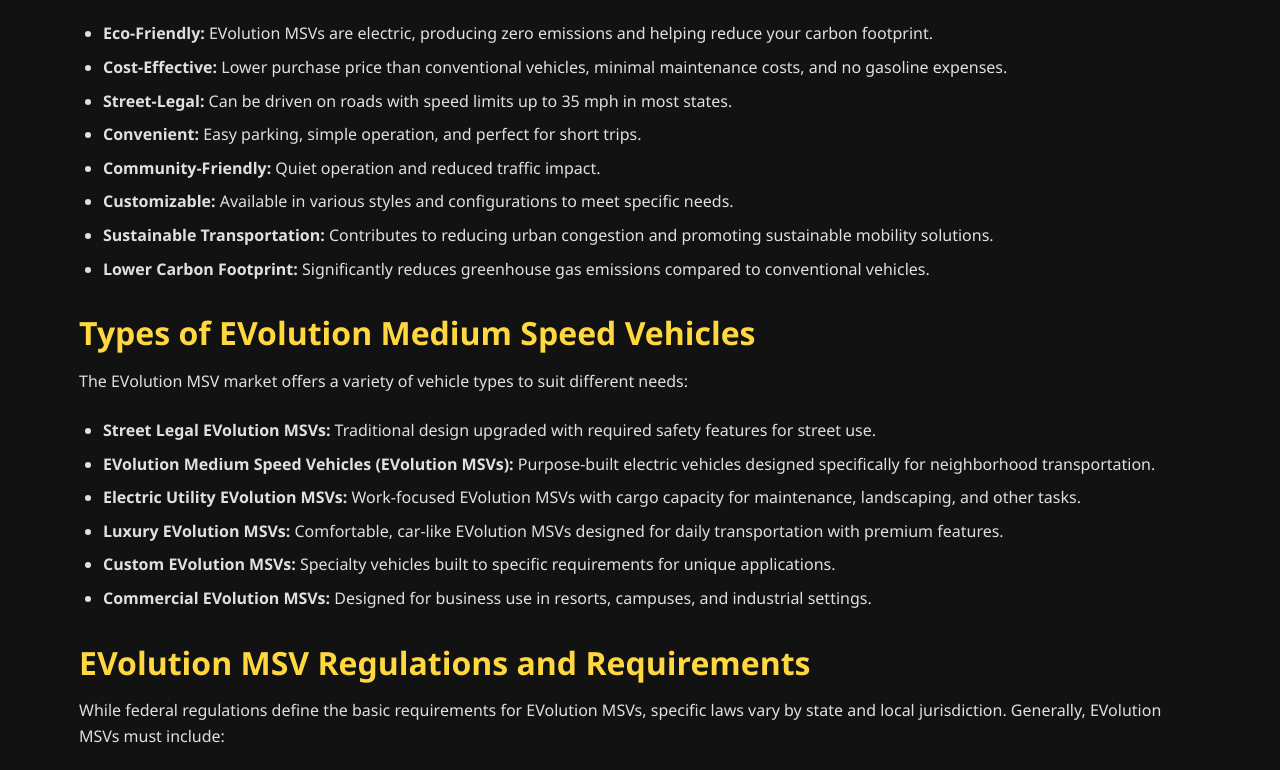
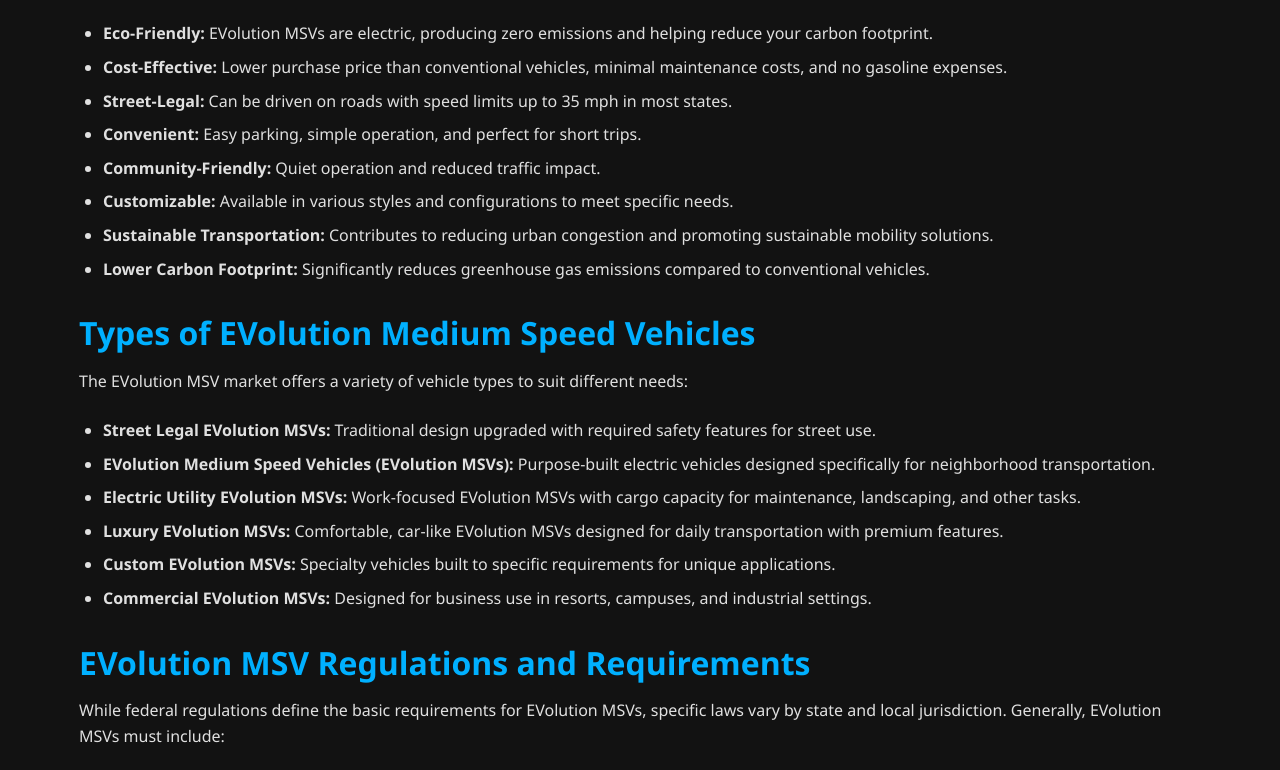
Before and after one commit to Tigon-Golf-Carts-LLC/EVolutionMSV.com, a plain HTML site: page about.html in a window 1280 px wide. Shown: the part 697-1467 px from the top of the page. Drawn offline with Linux system fonts and the light colour scheme.

Commit message:
Update styles.css

```diff
--- a/css/styles.css
+++ b/css/styles.css
@@ -2,9 +2,9 @@
 
 /* Base Styles */
 :root {
-    --primary-color: #2a3cff;
-    --primary-dark: #e6b400;
-    --primary-light: #ffd740;
+    --primary-color: #0096d6;
+    --primary-dark: #0078a8;
+    --primary-light: #00b0ff;
     --dark-bg: #121212;
     --dark-surface: #1E1E1E;
     --dark-card: #252525;
```
